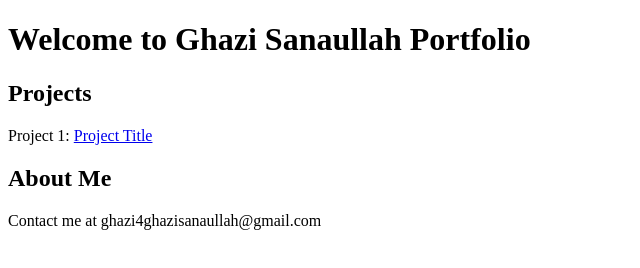
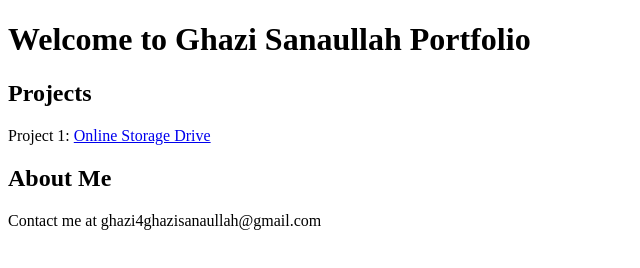
Before and after one commit to GhaziSanaullah/GhaziSanaullah.github.io, a plain HTML site: page index.html in a window 1280 px wide. Shown: the full height of the page, 0-640 px from the left. Drawn offline with Linux system fonts and the light colour scheme.

Commit message:
Update index.html

```diff
--- a/index.html
+++ b/index.html
@@ -12,7 +12,7 @@
     <section id="projects">
         <h2>Projects</h2>
         <!-- Add your projects here -->
-    <p>Project 1: <a href="https://youtu.be/IXKRiU-Y5h0" target="_blank">Project Title</a></p>
+    <p>Project 1: <a href="https://youtu.be/IXKRiU-Y5h0" target="_blank">Online Storage Drive</a></p>
     </section>
     <section id="about">
         <h2>About Me</h2>
```
